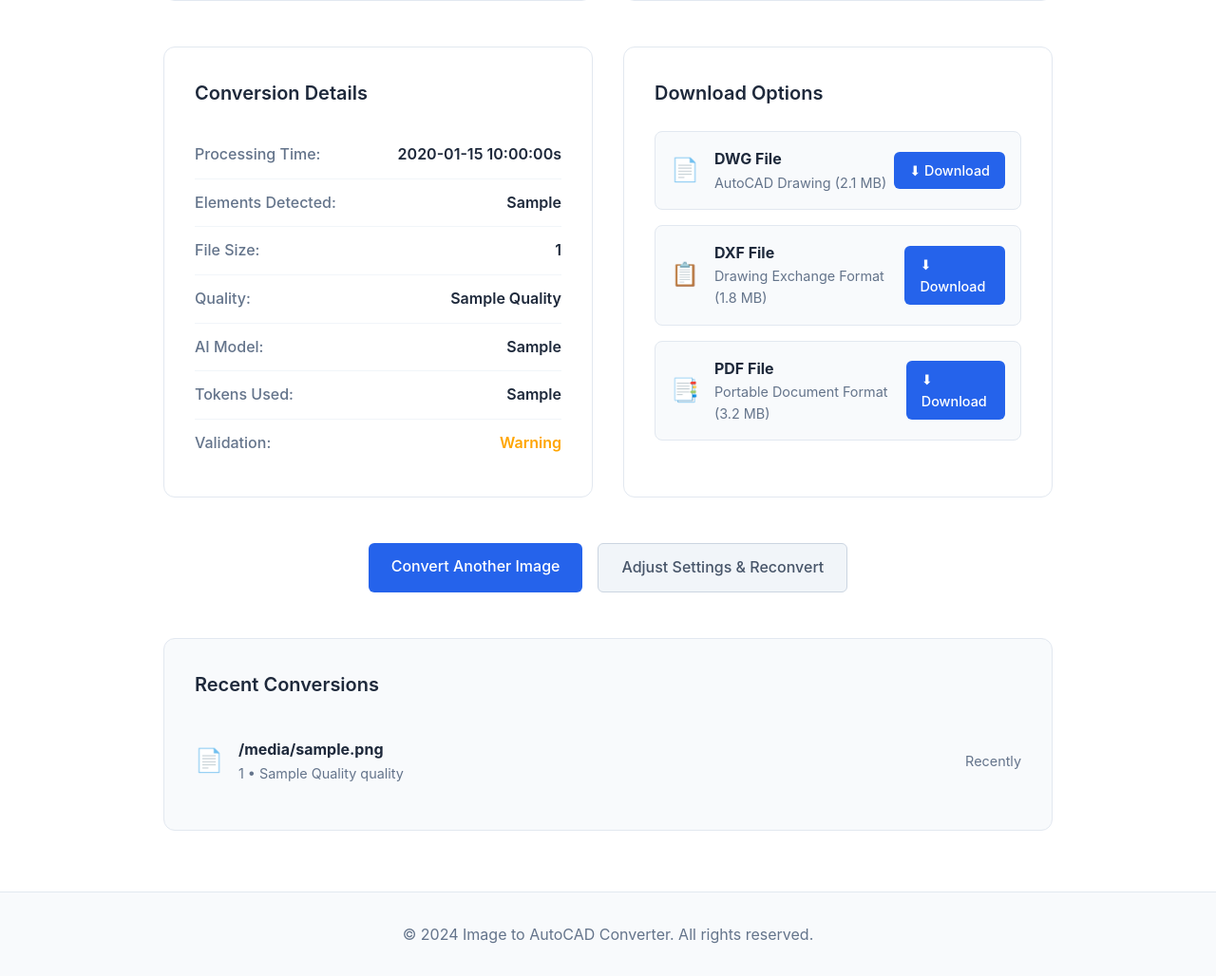
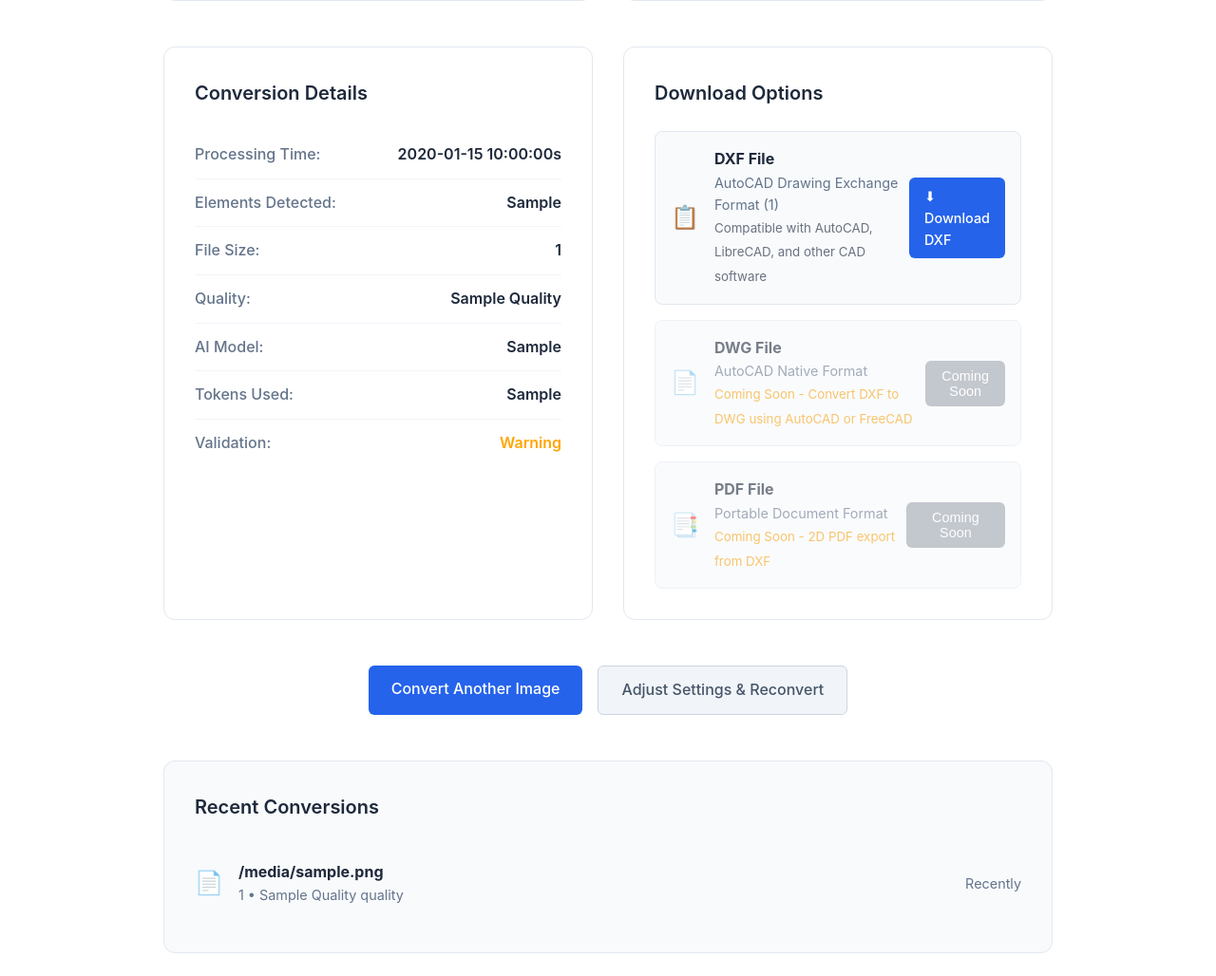
Before and after one commit to bikramadhikari001/autocad-converter, a Flask app: template templates/results.html in a window 1280 px wide. Shown: the part 725-1753 px from the top of the page at 95% size. Before the commit the page ends 1719 px from the top, so only its background shows below. Run offline with Flask 3, Linux system fonts and the light colour scheme; the template is opened without the code that fills it: most values are stand-ins (such as "Sample title", 1, 10 or a date in 2020); some libraries are stand-ins or nearby versions.

Commit message:
🔧 Fix Download Functionality & File Output Issues
✅ Fixed Issues:
- Updated results template to show only actual DXF files
- Enhanced download route with proper MIME types and error handling
- Added debug route for file system troubleshooting
- Clarified file format availability (DXF ready, DWG/PDF coming soon)

🎯 User Experience Improvements:
- Clear indication of which formats are available
- Better error messages for download failures
- Proper file size display from actual generated files
- Professional presentation of download options

🔧 Technical Enhancements:
- Improved file path validation
- Better MIME type handling for different CAD formats
- Enhanced error handling in download process
- Added debug endpoint for troubleshooting

Now users can successfully download the AI-generated DXF files! 📁

```diff
--- a/app.py
+++ b/app.py
@@ -219,10 +219,53 @@ def results():
 @login_required
 def download_file(filename):
     try:
-        return send_file(os.path.join(CONVERTED_FOLDER, filename), as_attachment=True)
-    except FileNotFoundError:
-        flash('File not found', 'error')
+        file_path = os.path.join(CONVERTED_FOLDER, filename)
+
+        # Check if file exists
+        if not os.path.exists(file_path):
+            flash('File not found', 'error')
+            return redirect(url_for('results'))
+
+        # Determine MIME type based on extension
+        if filename.endswith('.dxf'):
+            mimetype = 'application/dxf'
+        elif filename.endswith('.dwg'):
+            mimetype = 'application/dwg'
+        elif filename.endswith('.pdf'):
+            mimetype = 'application/pdf'
+        else:
+            mimetype = 'application/octet-stream'
+
+        return send_file(
+            file_path,
+            as_attachment=True,
+            download_name=filename,
+            mimetype=mimetype
+        )
+    except Exception as e:
+        flash(f'Download failed: {str(e)}', 'error')
         return redirect(url_for('results'))
+
+@app.route('/debug/files')
+@login_required
+def debug_files():
+    """Debug route to check file system"""
+    try:
+        upload_files = os.listdir(UPLOAD_FOLDER) if os.path.exists(UPLOAD_FOLDER) else []
+        converted_files = os.listdir(CONVERTED_FOLDER) if os.path.exists(CONVERTED_FOLDER) else []
+
+        debug_info = {
+            'upload_folder': UPLOAD_FOLDER,
+            'converted_folder': CONVERTED_FOLDER,
+            'upload_files': upload_files,
+            'converted_files': converted_files,
+            'upload_folder_exists': os.path.exists(UPLOAD_FOLDER),
+            'converted_folder_exists': os.path.exists(CONVERTED_FOLDER)
+        }
+
+        return jsonify(debug_info)
+    except Exception as e:
+        return jsonify({'error': str(e)})
 
 if __name__ == '__main__':
     app.run(debug=True, host='0.0.0.0', port=5000)
--- a/templates/results.html
+++ b/templates/results.html
@@ -310,35 +310,38 @@
 
             <div class="download-option">
                 <div class="download-info">
+                    <div class="download-icon">📋</div>
+                    <div class="download-details">
+                        <h4>DXF File</h4>
+                        <p>AutoCAD Drawing Exchange Format ({{ result.file_size }})</p>
+                        <small style="color: #6b7280;">Compatible with AutoCAD, LibreCAD, and other CAD software</small>
+                    </div>
+                </div>
+                <a href="{{ url_for('download_file', filename=result.converted_filename) }}" class="download-btn">⬇ Download DXF</a>
+            </div>
+
+            <div class="download-option" style="opacity: 0.6;">
+                <div class="download-info">
                     <div class="download-icon">📄</div>
                     <div class="download-details">
                         <h4>DWG File</h4>
-                        <p>AutoCAD Drawing (2.1 MB)</p>
+                        <p>AutoCAD Native Format</p>
+                        <small style="color: #f59e0b;">Coming Soon - Convert DXF to DWG using AutoCAD or FreeCAD</small>
                     </div>
                 </div>
-                <a href="{{ url_for('download_file', filename=result.converted_filename) }}" class="download-btn">⬇ Download</a>
+                <button class="download-btn" style="background: #9ca3af; cursor: not-allowed;" disabled>Coming Soon</button>
             </div>
 
-            <div class="download-option">
-                <div class="download-info">
-                    <div class="download-icon">📋</div>
-                    <div class="download-details">
-                        <h4>DXF File</h4>
-                        <p>Drawing Exchange Format (1.8 MB)</p>
-                    </div>
-                </div>
-                <a href="{{ url_for('download_file', filename=result.converted_filename) }}" class="download-btn">⬇ Download</a>
-            </div>
-
-            <div class="download-option">
+            <div class="download-option" style="opacity: 0.6;">
                 <div class="download-info">
                     <div class="download-icon">📑</div>
                     <div class="download-details">
                         <h4>PDF File</h4>
-                        <p>Portable Document Format (3.2 MB)</p>
+                        <p>Portable Document Format</p>
+                        <small style="color: #f59e0b;">Coming Soon - 2D PDF export from DXF</small>
                     </div>
                 </div>
-                <a href="{{ url_for('download_file', filename=result.converted_filename) }}" class="download-btn">⬇ Download</a>
+                <button class="download-btn" style="background: #9ca3af; cursor: not-allowed;" disabled>Coming Soon</button>
             </div>
         </div>
     </div>
```
